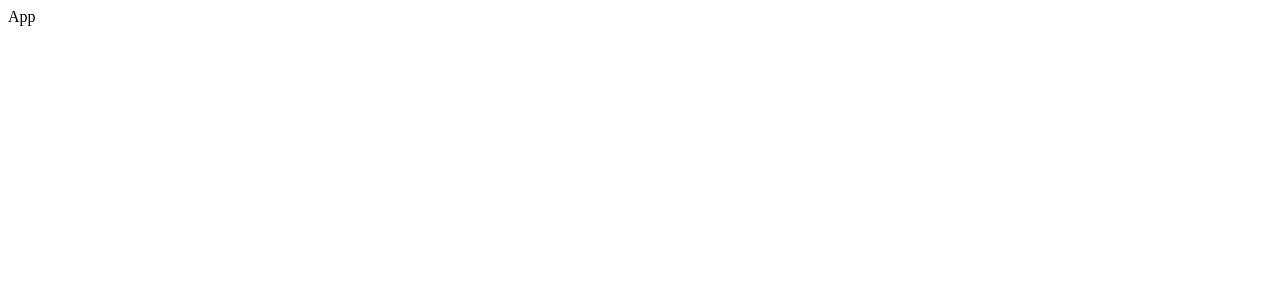
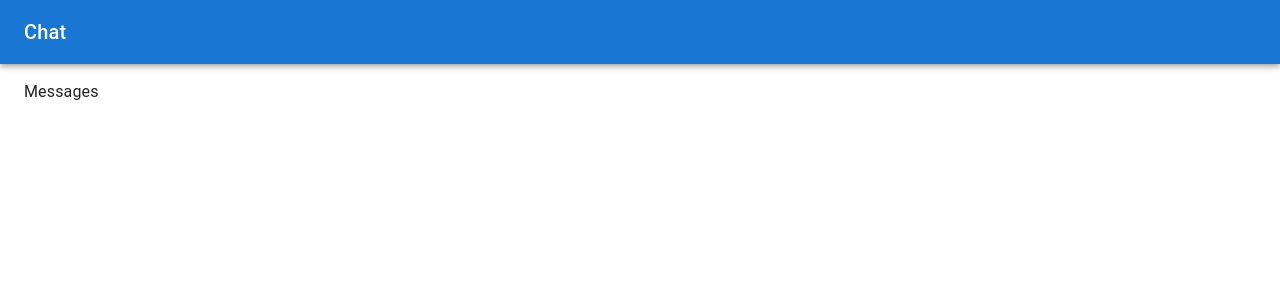
Before and after one commit to AlmazXX/Chat, a React (Create React App) app in the folder frontend/: page / in a window 1280 px wide. Shown: the top 300 px of the page. Built offline with nearby package versions, Linux system fonts and the light colour scheme.

Commit message:
fEnd: Added layout to App Added route to Messages

```diff
--- a/frontend/src/App.tsx
+++ b/frontend/src/App.tsx
@@ -1,7 +1,22 @@
+import { Container, CssBaseline } from "@mui/material";
+import { Route, Routes } from "react-router-dom";
+import AppToolbar from "./components/UI/AppToolbar/AppToolbar";
+import Messages from "./features/messages/Messages";
+
 function App() {
   return (
     <>
-      App
+      <CssBaseline />
+      <header>
+        <AppToolbar />
+      </header>
+      <main>
+        <Container maxWidth="xl">
+          <Routes>
+            <Route path="/" element={<Messages />} />
+          </Routes>
+        </Container>
+      </main>
     </>
   );
 }
```
